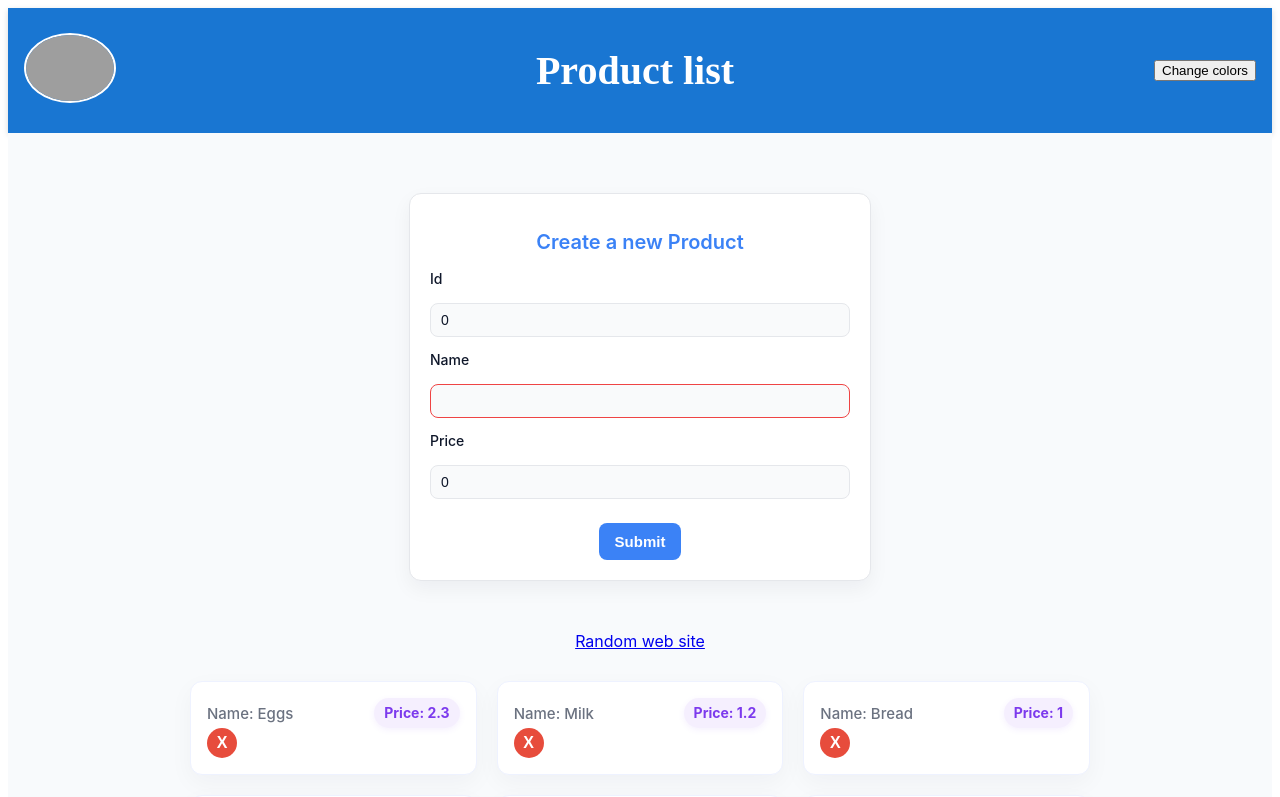
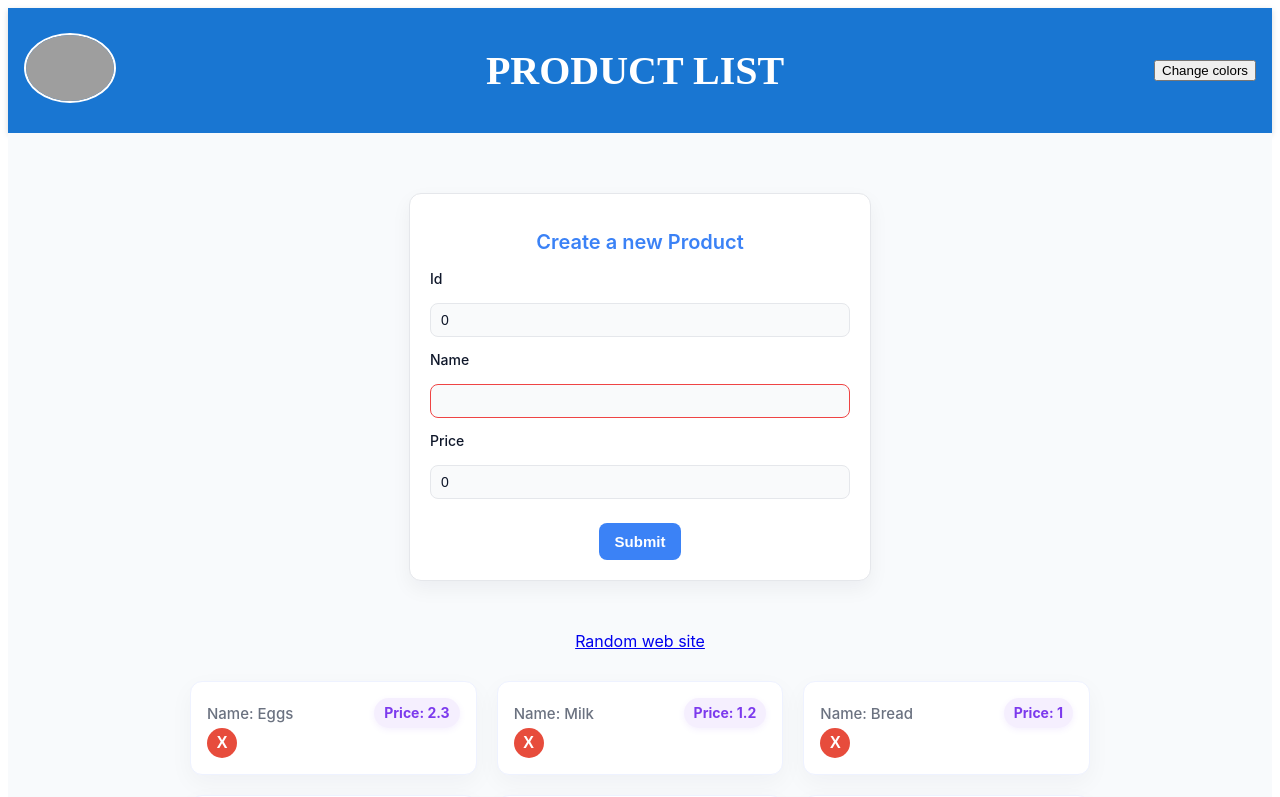
Before and after one commit to Samue45/Angular, an Angular app in the folder Project/: page / in a window 1280 px wide. Shown: the top 797 px of the page. Built offline with nearby package versions, Linux system fonts and the light colour scheme; grey boxes are pictures that could not be loaded.

Commit message:
V6.3-Creating pipe to change text

```diff
--- a/Project/src/app/app.html
+++ b/Project/src/app/app.html
@@ -1,7 +1,7 @@
 
 <app-header>
   <img  header-img src="img/bird.png" alt="Logo">
-  <h1 header-title>Product list</h1>
+  <h1 header-title > {{ 'Product list' | cambiarTexto}} </h1>
   <button  header-btn (click)="changeStyleItems()">Change colors</button>
 </app-header>
 
@@ -11,7 +11,7 @@
   <!-- Chhild 1-->
   <app-form-product (newProduct)="addProduct($event)"></app-form-product>
 
-  <a href="https://theuselessweb.com/" appLinkStyle>Random web site</a>
+  <a href="https://theuselessweb.com/" appLinkStyle target="_blank">Random web site</a>
 
   <!-- Chhild 2-->
    <!-- Variable name = itemProduct-->
--- a/Project/src/app/app.ts
+++ b/Project/src/app/app.ts
@@ -7,10 +7,11 @@ import { ListProduct } from './components/list-product/list-product';
 import { CommonModule } from '@angular/common';
 import { Header } from './components/header/header';
 import { LinkStyle } from './directives/link-style';
+import { CambiarTextoPipe } from './pipes/cambiar-texto-pipe';
 
 @Component({
   selector: 'app-root',
-  imports: [RouterOutlet, FormProduct, ListProduct, CommonModule,Header, LinkStyle],
+  imports: [RouterOutlet, FormProduct, ListProduct, CommonModule,Header, LinkStyle, CambiarTextoPipe],
   templateUrl: './app.html',
   styleUrls: ['./app.scss']
 })
--- /dev/null
+++ b/Project/src/app/pipes/cambiar-texto-pipe.ts
@@ -0,0 +1,12 @@
+import { Pipe, PipeTransform } from '@angular/core';
+
+@Pipe({
+  name: 'cambiarTexto'
+})
+export class CambiarTextoPipe implements PipeTransform {
+
+  transform(value: string, mode: 'mayus'| 'minus' = 'mayus'): string | null {
+    return mode === 'mayus'? value.toUpperCase() : value.toLowerCase();
+  }
+
+}
```
